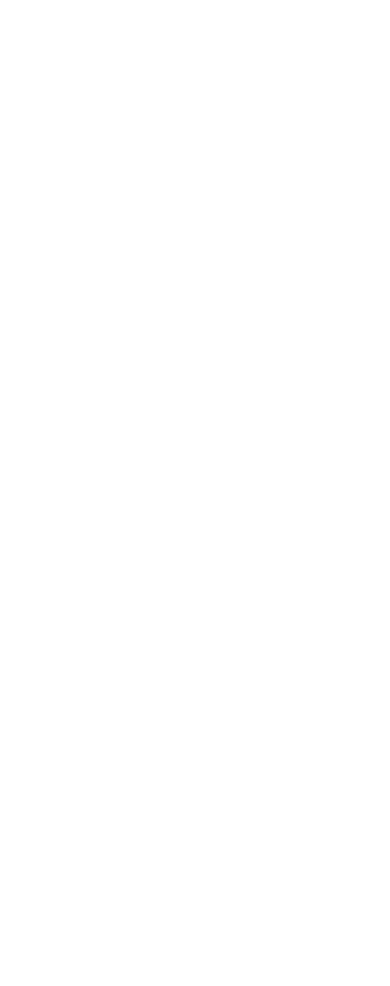
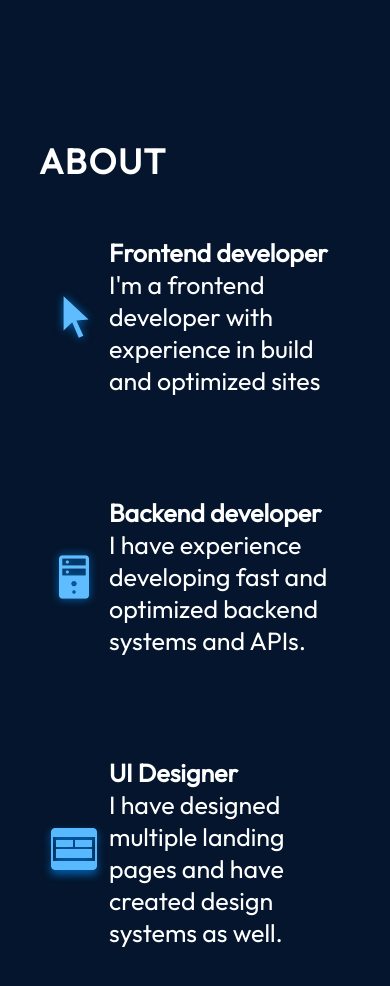
Before and after one commit to nicolasdev97/portfolio, a React (Vite) app: page / in a window 390 px wide. Shown: the part 900-1886 px from the top of the page. Before the commit the page ends 844 px from the top, so only its background shows below. Built offline with nearby package versions, Linux system fonts and the light colour scheme.

Commit message:
Se agrega la seccion de about para que sea responsive y funcional.

```diff
--- a/src/App.jsx
+++ b/src/App.jsx
@@ -1,4 +1,5 @@
 import styles from './App.module.css'
+import { About } from './components/About/About'
 import { Hero } from './components/Hero/Hero'
 import { Navbar } from './components/Navbar/Navbar'
 
@@ -8,6 +9,7 @@
     <div className={styles.App}>
       <Navbar />
       <Hero />
+      <About />
     </div>
   )
 }
--- /dev/null
+++ b/src/components/About/About.jsx
@@ -0,0 +1,57 @@
+import React from 'react'
+
+import styles from './About.module.css';
+import {getImageUrl} from '../../utils.js';
+
+export const About = () => {
+  return (
+    <section className={styles.container} id='about'>
+        <h2 className={styles.title}>About</h2>
+        <div className={styles.content}>
+            <img
+                src={getImageUrl('about/aboutImage.png')}
+                alt='Me sitting with a laptop'
+                className={styles.aboutImage}
+            />
+            <ul className={styles.aboutItems}>
+                <li className={styles.aboutItem}>
+                    <img
+                        src={getImageUrl('about/cursorIcon.png')}
+                        alt='Cursor icon'
+                    />
+                    <div className={styles.aboutItemText}>
+                        <h3>Frontend developer</h3>
+                        <p>I'm a frontend developer with experience
+                            in build and optimized sites
+                        </p>
+                    </div>
+                </li>
+                <li className={styles.aboutItem}>
+                    <img
+                        src={getImageUrl('about/serverIcon.png')}
+                        alt='Server icon'
+                    />
+                    <div className={styles.aboutItemText}>
+                        <h3>Backend developer</h3>
+                        <p>I have experience developing fast and
+                            optimized backend systems and APIs.
+                        </p>
+                    </div>
+                </li>
+                <li className={styles.aboutItem}>
+                    <img
+                        src={getImageUrl('about/uiIcon.png')}
+                        alt='UI icon'
+                    />
+                    <div className={styles.aboutItemText}>
+                        <h3>UI Designer</h3>
+                        <p>I have designed multiple landing pages
+                            and have created design systems as well.
+                        </p>
+                    </div>
+                </li>
+            </ul>
+        </div>
+    </section>
+  )
+}
--- /dev/null
+++ b/src/components/About/About.module.css
@@ -0,0 +1,92 @@
+@import '../../vars.css';
+
+.container {
+    position: relative;
+    background-color: rgba(12, 12, 12, 0.6);
+    border-radius: 15px;
+    padding: 73px;
+    margin-top: 129px;
+    z-index: 1;
+    margin-left: 10%;
+    margin-right: 10%;
+}
+
+.title {
+    color: var(--color-text);
+    font-size: 35px;
+    font-weight: 700;
+    letter-spacing: 1.75px;
+    text-transform: uppercase;
+}
+
+.content {
+    display: flex;
+    flex-direction: row;
+    align-items: center;
+}
+
+.aboutImage {
+    width: 35%;
+}
+
+.aboutItems {
+    color: var(--color-text);
+    display: flex;
+    flex-direction: column;
+    gap: 50px;
+}
+
+.aboutItem {
+    display: flex;
+    flex-direction: row;
+    align-items: center;
+    border-radius: 20px;
+    list-style: none;
+    padding: 25px;
+    background-image: linear-gradient(
+        90deg,
+        rgba(165, 215, 232, 0.42) 0%,
+        rgba(255, 255, 255, 0) 100%
+    );
+    background-size: 0 100%;
+    background-repeat: no-repeat;
+    transition: 0.4s;
+}
+
+.aboutItem:hover {
+    background-size: 100% 100%;
+}
+
+.aboutItem h3 {
+    font-size: 25px;
+    font-weight: 600;
+}
+
+.aboutItem p {
+    font-size: 25px;
+}
+
+@media screen and (max-width: 700px) {
+    .container {
+        background-color: transparent;
+        padding-left: 0;
+        padding-right: 0;
+    }
+
+    .content {
+        flex-direction: column;
+    }
+
+    .aboutImage {
+        display: none;
+    }
+
+    .aboutItems {
+        margin-top: 29px;
+    }
+
+    .aboutItem {
+        padding-left: 0;
+        padding-right: 0;
+    }
+}
```
